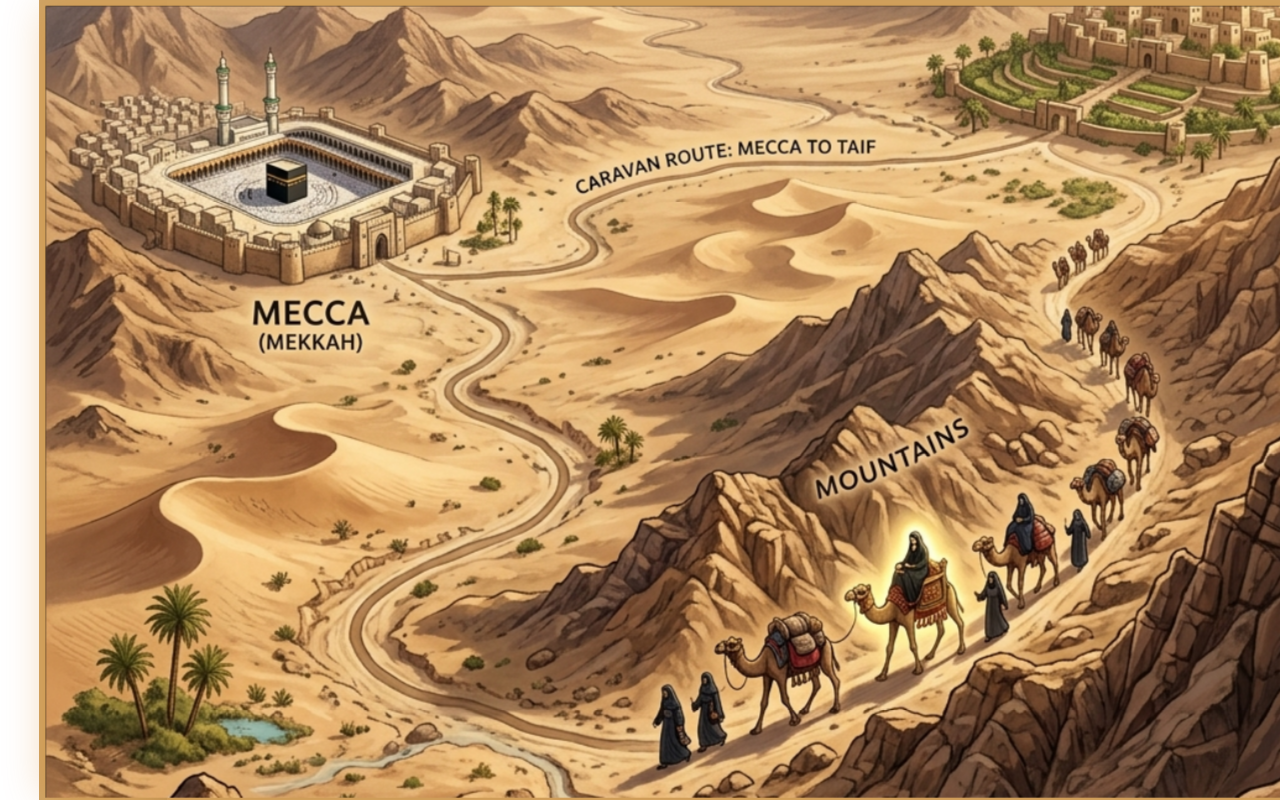
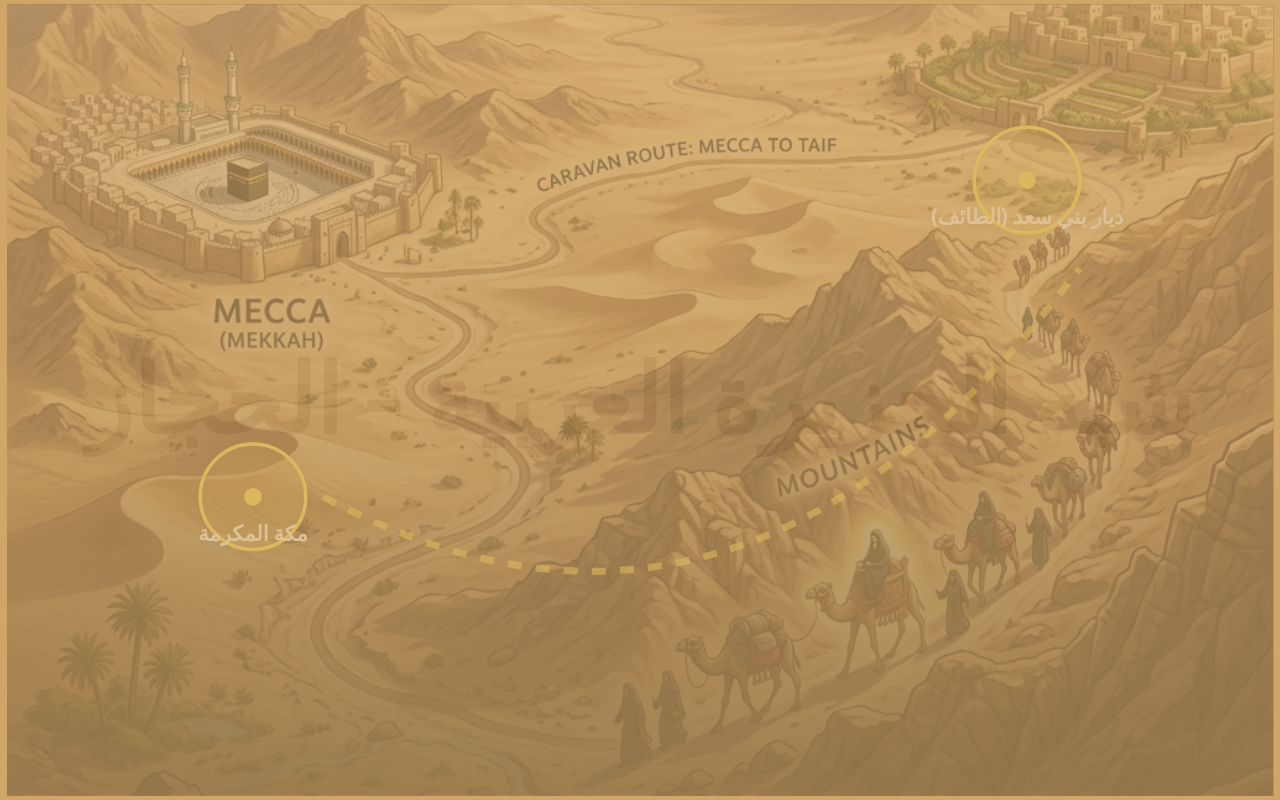
Before and after one commit to drsayedsoud/sera, a Next.js app: page / in a window 1280 px wide. Both pictures are taken after a click on the button "ابدأ الرحلة 🧭". Built offline with nearby package versions, Linux system fonts and the light colour scheme.

Commit message:
Implement full-screen cinematic UI with scene navigation and progress saving

```diff
--- a/src/app/page.tsx
+++ b/src/app/page.tsx
@@ -4,16 +4,50 @@ import { useState, useRef, useEffect } from "react";
 
 const DURATION = 15000; // 15 seconds
 
-const scriptText = [
+// Scene Data Structure
+const SCENES = [
+  {
+    id: "bani-saad-journey",
+    title: "رحلة النور إلى ديار بني سعد",
+    mapImage: "/seerah_map.jpg",
+    regionName: "شبه الجزيرة العربية - الحجاز",
+    icon: "🫏", // Donkey
+    scriptText: [
       { time: 0, text: "🎙️ الراوي: في عام الفيل، استقبلت مكة المرضعات من بادية بني سعد..." },
       { time: 3000, text: "🎙️ أخذت حليمة السعدية الرضيع اليتيم 'محمداً' ﷺ بعد أن زهد فيه الآخرون." },
       { time: 6000, text: "🎙️ تحركت القافلة.. وبمجرد أن أركبته حليمة على أتانها، نشطت الأتان الضعيفة وسبقت الجميع!" },
       { time: 10000, text: "🎙️ تعجب ركب بني سعد من سرعة الأتان ببركة هذا الرضيع المبارك." },
       { time: 14000, text: "🎙️ حلت البركة العظيمة في ديار بني سعد بمقدم النبي ﷺ." }
+    ],
+    pois: [
+      { id: "mecca", name: "مكة المكرمة", desc: "البلد الحرام، حيث ولد النبي ﷺ وتلقفته مرضعات بني سعد.", x: 180, y: 280 },
+      { id: "taif", name: "ديار بني سعد (الطائف)", desc: "منازل قبيلة بني سعد بن بكر، المشهورة بالفصاحة والهواء النقي.", x: 620, y: 100 }
+    ],
+    path: "M 220 280 C 350 350, 500 350, 650 150"
+  },
+  {
+    id: "chest-splitting",
+    title: "حادثة شق الصدر",
+    mapImage: "/seerah_map.jpg", // Reusing same map for prototype
+    regionName: "مضارب بني سعد",
+    icon: "✨", // Light/Angel
+    scriptText: [
+      { time: 0, text: "🎙️ الراوي: شب رسول الله ﷺ في ديار بني سعد، وكان يخرج مع أخيه من الرضاعة لرعي البهم..." },
+      { time: 4000, text: "🎙️ بينما هو يلعب مع الغلمان، أتاه جبريل عليه السلام فأخذه وصرعه." },
+      { time: 8000, text: "🎙️ فشق عن قلبه، فاستخرج منه علقة، فقال: هذا حظ الشيطان منك." },
+      { time: 12000, text: "🎙️ ثم غسله في طست من ذهب بماء زمزم، ثم لأمه (أعاده مكانه)." }
+    ],
+    pois: [
+      { id: "bani-saad-camp", name: "مضارب بني سعد", desc: "حيث وقعت حادثة شق الصدر العظيمة التي كانت تهيئة روحية للنبي ﷺ.", x: 620, y: 100 }
+    ],
+    path: "M 620 100 C 600 80, 580 120, 620 100" // A small path around Bani Saad
+  }
 ];
 
 export default function Home() {
   const [hasStarted, setHasStarted] = useState(false);
+  const [currentSceneIndex, setCurrentSceneIndex] = useState(0);
+
   const [commentary, setCommentary] = useState("اضغط على 'ابدأ المشهد' لمشاهدة الموقف...");
   const [isAnimating, setIsAnimating] = useState(false);
   const [opacity, setOpacity] = useState(1);
@@ -27,28 +61,33 @@ export default function Home() {
   const animationRef = useRef<number>(0);
   const timeoutsRef = useRef<NodeJS.Timeout[]>([]);
 
+  // Load saved progress on mount
   useEffect(() => {
-    // Initial position for SVG path
-    if (pathRef.current && caravanRef.current && !isAnimating) {
-      const startPoint = pathRef.current.getPointAtLength(0);
-      caravanRef.current.setAttribute("transform", `translate(${startPoint.x}, ${startPoint.y})`);
+    const savedIndex = localStorage.getItem('seerah_saved_scene');
+    if (savedIndex !== null) {
+      setCurrentSceneIndex(parseInt(savedIndex, 10));
     }
-  }, [isAnimating]);
+  }, []);
 
-  const enterExperience = () => {
-    setHasStarted(true);
+  const scene = SCENES[currentSceneIndex];
 
-    // Play desert wind sound
+  // Reset states when scene changes
+  useEffect(() => {
+    if (hasStarted) {
+      setZoomStage(0);
+      resetJourney();
+      playIntro();
+    }
+  }, [currentSceneIndex, hasStarted]);
+
+  const playIntro = () => {
     if (audioRef.current) {
       audioRef.current.volume = 0.8;
-      audioRef.current.play().catch(e => console.log("Audio play blocked", e));
+      audioRef.current.play().catch(e => console.log("Audio blocked", e));
     }
-
-    // Cinematic Intro sequence
     setTimeout(() => setZoomStage(1), 100);
     setTimeout(() => {
       setZoomStage(2);
-      // Fade out wind sound after zoom is done
       if (audioRef.current) {
         let vol = 0.8;
         const fadeOut = setInterval(() => {
@@ -64,10 +103,29 @@ export default function Home() {
     }, 4000);
   };
 
+  const enterExperience = () => {
+    setHasStarted(true);
+  };
+
+  const nextScene = () => {
+    if (currentSceneIndex < SCENES.length - 1) {
+      const nextIdx = currentSceneIndex + 1;
+      setCurrentSceneIndex(nextIdx);
+      localStorage.setItem('seerah_saved_scene', nextIdx.toString());
+    }
+  };
+
+  const prevScene = () => {
+    if (currentSceneIndex > 0) {
+      const prevIdx = currentSceneIndex - 1;
+      setCurrentSceneIndex(prevIdx);
+      localStorage.setItem('seerah_saved_scene', prevIdx.toString());
+    }
+  };
+
   const animate = (startTime: number, currentTime: number) => {
     const elapsed = currentTime - startTime;
     let progress = elapsed / DURATION;
-
     if (progress > 1) progress = 1;
 
     if (pathRef.current && caravanRef.current) {
@@ -94,15 +152,15 @@ export default function Home() {
 
       animationRef.current = requestAnimationFrame((time) => animate(time, time));
 
-      scriptText.forEach(scene => {
+      scene.scriptText.forEach(s => {
         const t1 = setTimeout(() => {
           setOpacity(0);
           const t2 = setTimeout(() => {
-            setCommentary(scene.text);
+            setCommentary(s.text);
             setOpacity(1);
           }, 300);
           timeoutsRef.current.push(t2);
-        }, scene.time);
+        }, s.time);
         timeoutsRef.current.push(t1);
       });
     }, 100);
@@ -144,7 +202,7 @@ export default function Home() {
           onClick={enterExperience}
           className="px-10 py-4 bg-amber-600 hover:bg-amber-500 text-white font-bold text-2xl rounded-full shadow-[0_0_30px_rgba(217,119,6,0.5)] transition-all transform hover:scale-105"
         >
-          ابدأ الرحلة 🧭
+          {currentSceneIndex > 0 ? "إكمال الرحلة 🧭" : "ابدأ الرحلة 🧭"}
         </button>
       </div>
     );
@@ -152,94 +210,56 @@ export default function Home() {
 
   return (
     <div
-      className="min-h-screen bg-[#cfa568] text-white p-5 font-sans flex flex-col items-center justify-center overflow-hidden relative"
+      className="h-screen w-screen bg-[#cfa568] text-white font-sans flex flex-col items-center justify-center overflow-hidden relative"
       onClick={() => setInfoPopup({...infoPopup, show: false})}
       dir="rtl"
     >
-      {/* Wind Sound Effect using a working direct URL */}
       <audio ref={audioRef} src="https://upload.wikimedia.org/wikipedia/commons/2/2d/Howling_wind.ogg" loop />
 
       {/* Intro Background Map simulation */}
       {zoomStage < 2 && (
         <div className="fixed inset-0 pointer-events-none z-0 flex items-center justify-center bg-[#cfa568]">
-            <p className="text-6xl md:text-8xl font-bold text-[#8b5a2b] opacity-20">شبه الجزيرة العربية</p>
+            <p className="text-6xl md:text-8xl font-bold text-[#8b5a2b] opacity-20">{scene.regionName}</p>
         </div>
       )}
 
-      {/* Main Container - Always opacity 1 so we can see the map zoom! */}
+      {/* FULL SCREEN MAP CONTAINER */}
       <div
-        className="bg-neutral-800 border border-neutral-700 rounded-xl shadow-2xl w-full max-w-6xl z-10 relative flex flex-col"
+        className="w-full h-full z-10 relative flex flex-col items-center"
         style={{
-          // Animate the container itself from taking up the whole screen to becoming a card
-          position: zoomStage < 2 ? 'fixed' : 'relative',
-          inset: zoomStage < 2 ? '0' : 'auto',
-          margin: zoomStage < 2 ? '0' : 'auto',
-          borderRadius: zoomStage < 2 ? '0' : '0.75rem',
+          position: 'absolute',
+          inset: '0',
           transition: 'all 4s cubic-bezier(0.25, 1, 0.5, 1)',
-          background: zoomStage < 2 ? 'transparent' : '#262626',
-          border: zoomStage < 2 ? 'none' : '1px solid #404040',
         }}
       >
-
-        {/* Title and Commentary - fade in AFTER zoom */}
         <div
-          className="p-5 md:p-8 pb-0 text-center transition-opacity duration-1000"
-          style={{ opacity: zoomStage === 2 ? 1 : 0, display: zoomStage === 2 ? 'block' : 'none' }}
-        >
-          <h1 className="text-amber-400 font-bold text-2xl md:text-4xl mb-4 mt-4">رحلة النور إلى ديار بني سعد</h1>
-          <div
-            className="text-white font-semibold text-lg md:text-xl min-h-[80px] bg-neutral-900 p-4 rounded-lg border border-neutral-700 flex items-center justify-center transition-opacity duration-300 shadow-inner"
-            style={{ opacity: opacity }}
-          >
-            {commentary}
-          </div>
-        </div>
-
-        {/* Map Container */}
-        <div
-          className="relative w-full aspect-video rounded-lg border-2 border-amber-600/50 overflow-hidden shadow-[0_0_40px_rgba(217,119,6,0.3)] bg-black transition-transform origin-center m-auto"
+          className="relative w-full h-full overflow-hidden bg-black transition-transform origin-center"
           style={{
-            transform: zoomStage === 1 ? 'scale(1) translateY(0)' : zoomStage === 2 ? 'scale(1) translateY(0)' : 'scale(0.1) translateY(20%)',
+            transform: zoomStage === 1 ? 'scale(1)' : zoomStage === 2 ? 'scale(1)' : 'scale(0.1)',
             transition: 'transform 4s cubic-bezier(0.25, 1, 0.5, 1)',
-            width: zoomStage < 2 ? '100vw' : '100%',
-            height: zoomStage < 2 ? '100vh' : 'auto',
-            borderRadius: zoomStage < 2 ? '0' : '0.5rem',
-            border: zoomStage < 2 ? 'none' : '2px solid rgba(217,119,6,0.5)',
+            opacity: zoomStage < 2 ? 0.3 : 1
           }}
         >
-          <img src="/seerah_map.jpg" alt="خريطة السيرة" className="absolute inset-0 w-full h-full object-cover object-center" />
-          <div className="absolute inset-0 bg-black/30 transition-opacity duration-1000" style={{ opacity: zoomStage < 2 ? 0 : 1 }}></div>
+          <img src={scene.mapImage} alt="خريطة السيرة" className="absolute inset-0 w-full h-full object-cover object-center" />
+          <div className="absolute inset-0 bg-gradient-to-t from-black/80 via-black/20 to-transparent"></div>
 
-          {/* SVG Elements - Fade in after zoom */}
-          <svg
-            className="absolute inset-0 w-full h-full drop-shadow-md transition-opacity duration-1000"
-            viewBox="0 0 800 450"
-            preserveAspectRatio="xMidYMid slice"
-            style={{ opacity: zoomStage === 2 ? 1 : 0 }}
+          <svg className="absolute inset-0 w-full h-full drop-shadow-md" viewBox="0 0 800 450" preserveAspectRatio="xMidYMid slice">
+            {scene.pois.map((poi) => (
+              <g
+                key={poi.id}
+                transform={`translate(${poi.x}, ${poi.y})`}
+                className="cursor-pointer hover:opacity-80 transition-opacity"
+                onClick={(e) => showInfo(e, poi.name, poi.desc)}
               >
+                <circle cx="0" cy="0" r="30" fill="rgba(253, 224, 71, 0.2)" stroke="#fde047" strokeWidth="2" />
+                <circle cx="0" cy="0" r="5" fill="#fde047" />
+                <text x="0" y="25" fontSize="12" fill="white" textAnchor="middle" fontWeight="bold">{poi.name}</text>
+              </g>
+            ))}
 
-            {/* Interactive Points */}
-            <g
-              transform="translate(180, 280)"
-              className="cursor-pointer hover:opacity-80 transition-opacity"
-              onClick={(e) => showInfo(e, "مكة المكرمة", "البلد الحرام، حيث ولد النبي ﷺ وتلقفته مرضعات بني سعد.")}
-            >
-              <circle cx="0" cy="0" r="40" fill="transparent" />
-            </g>
-
-            <g
-              transform="translate(620, 100)"
-              className="cursor-pointer hover:opacity-80 transition-opacity"
-              onClick={(e) => showInfo(e, "ديار بني سعد (الطائف)", "منازل قبيلة بني سعد بن بكر، المشهورة بالفصاحة والهواء النقي.")}
-            >
-              <circle cx="0" cy="0" r="40" fill="transparent" />
-            </g>
-
-            {/* Route Path */}
             <path
-              id="routePath"
               ref={pathRef}
-              d="M 220 280 C 350 350, 500 350, 650 150"
+              d={scene.path}
               fill="none"
               stroke="#fde047"
               strokeWidth="4"
@@ -247,49 +267,84 @@ export default function Home() {
               opacity="0.6"
             />
 
-            {/* Caravan Group */}
             <g ref={caravanRef} style={{ visibility: isVisible ? 'visible' : 'hidden' }}>
-              {/* Glowing Light (Prophet PBUH) */}
               <circle cx="0" cy="-10" r="30" fill="#fde047" opacity="0.8">
                 <animate attributeName="r" values="30;45;30" dur="1.5s" repeatCount="indefinite" />
                 <animate attributeName="opacity" values="0.5;0.9;0.5" dur="1.5s" repeatCount="indefinite" />
               </circle>
               <circle cx="0" cy="-10" r="12" fill="#ffffff" style={{ filter: 'drop-shadow(0 0 8px white)' }} />
-
-              {/* Donkey icon instead of camel */}
-              <text x="0" y="5" fontSize="40" textAnchor="middle" dominantBaseline="middle">🫏</text>
+              <text x="0" y="5" fontSize="40" textAnchor="middle" dominantBaseline="middle">{scene.icon}</text>
             </g>
           </svg>
         </div>
 
-        {/* Controls - fade in after zoom */}
+        {/* HUD OVERLAY - Title & Subtitles */}
         <div
-          className="p-5 md:p-8 pt-4 flex justify-center gap-4 transition-opacity duration-1000"
-          style={{ opacity: zoomStage === 2 ? 1 : 0, display: zoomStage === 2 ? 'flex' : 'none' }}
+          className="absolute top-10 w-full px-5 text-center transition-opacity duration-1000 z-20 pointer-events-none"
+          style={{ opacity: zoomStage === 2 ? 1 : 0 }}
         >
+          <h1 className="text-amber-400 font-extrabold text-3xl md:text-5xl mb-6 drop-shadow-[0_4px_4px_rgba(0,0,0,0.8)]">{scene.title}</h1>
+          <div
+            className="text-white font-bold text-xl md:text-2xl min-h-[80px] bg-black/60 backdrop-blur-sm p-4 rounded-xl border border-white/10 max-w-4xl mx-auto shadow-2xl transition-opacity duration-300"
+            style={{ opacity: opacity }}
+          >
+            {commentary}
+          </div>
+        </div>
+
+        {/* BOTTOM CONTROLS OVERLAY */}
+        <div
+          className="absolute bottom-10 w-full px-5 flex flex-col items-center gap-6 transition-opacity duration-1000 z-20"
+          style={{ opacity: zoomStage === 2 ? 1 : 0 }}
+        >
+          {/* Main Actions */}
+          <div className="flex justify-center gap-4">
             <button
               onClick={(e) => { e.stopPropagation(); startJourney(); }}
-            className="px-8 py-3 bg-amber-600 text-white rounded-md font-bold text-lg shadow-lg hover:bg-amber-500 transition-colors focus:outline-none focus:ring-2 focus:ring-amber-400 cursor-pointer"
+              className="px-8 py-3 bg-amber-600 text-white rounded-full font-bold text-lg shadow-lg hover:bg-amber-500 transition-colors"
             >
-            ▶️ ابدأ المشهد
+              ▶️ تشغيل المشهد
             </button>
             <button
               onClick={(e) => { e.stopPropagation(); resetJourney(); }}
-            className="px-8 py-3 border-2 border-neutral-600 text-neutral-300 rounded-md font-bold text-lg shadow-sm hover:bg-neutral-700 transition-colors focus:outline-none focus:ring-2 focus:ring-neutral-400 cursor-pointer"
+              className="px-8 py-3 bg-black/50 border border-white/20 text-white rounded-full font-bold text-lg shadow-sm hover:bg-black/70 transition-colors"
             >
-            🔄 إعادة
+              🔄 إعادة المشهد
             </button>
           </div>
+
+          {/* Navigation */}
+          <div className="flex items-center gap-4 w-full max-w-4xl justify-between border-t border-white/20 pt-4">
+            <button
+              onClick={(e) => { e.stopPropagation(); prevScene(); }}
+              disabled={currentSceneIndex === 0}
+              className={`px-6 py-2 rounded-lg font-bold transition-colors ${currentSceneIndex === 0 ? 'opacity-50 cursor-not-allowed bg-transparent text-gray-500' : 'bg-neutral-800 text-white hover:bg-neutral-700'}`}
+            >
+              ◀ المشهد السابق
+            </button>
+            <span className="text-neutral-400 font-mono">
+              مشهد {currentSceneIndex + 1} من {SCENES.length}
+            </span>
+            <button
+              onClick={(e) => { e.stopPropagation(); nextScene(); }}
+              disabled={currentSceneIndex === SCENES.length - 1}
+              className={`px-6 py-2 rounded-lg font-bold transition-colors ${currentSceneIndex === SCENES.length - 1 ? 'opacity-50 cursor-not-allowed bg-transparent text-gray-500' : 'bg-amber-600 text-white hover:bg-amber-500 shadow-[0_0_15px_rgba(217,119,6,0.4)]'}`}
+            >
+              المشهد التالي ▶
+            </button>
+          </div>
+        </div>
+
       </div>
 
       {/* Info Popup */}
       {infoPopup.show && (
         <div
-          className="fixed z-50 bg-neutral-800 border border-amber-500 rounded-lg p-4 shadow-2xl max-w-sm pointer-events-none transform -translate-x-1/2 -translate-y-1/2"
+          className="fixed z-50 bg-neutral-900 border border-amber-500 rounded-xl p-5 shadow-2xl max-w-sm pointer-events-none transform -translate-x-1/2 -translate-y-1/2"
           style={{ left: infoPopup.x, top: infoPopup.y }}
         >
           <h3 className="text-amber-400 font-bold text-xl mb-2">{infoPopup.title}</h3>
-          <p className="text-white text-sm leading-relaxed">{infoPopup.text}</p>
+          <p className="text-white text-md leading-relaxed">{infoPopup.text}</p>
         </div>
       )}
 
```
Lines whose indentation alone changed are shown as unchanged.
